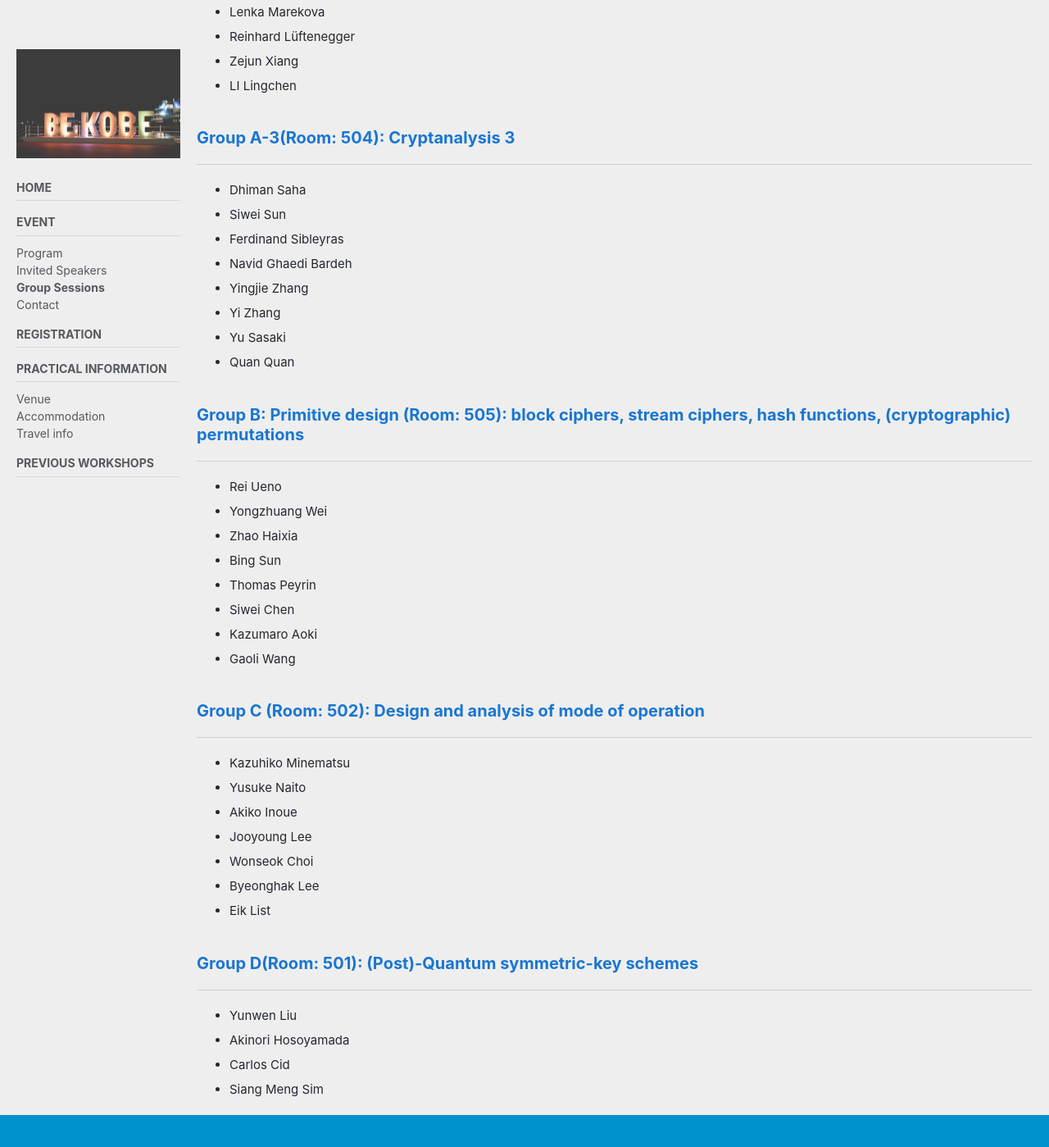
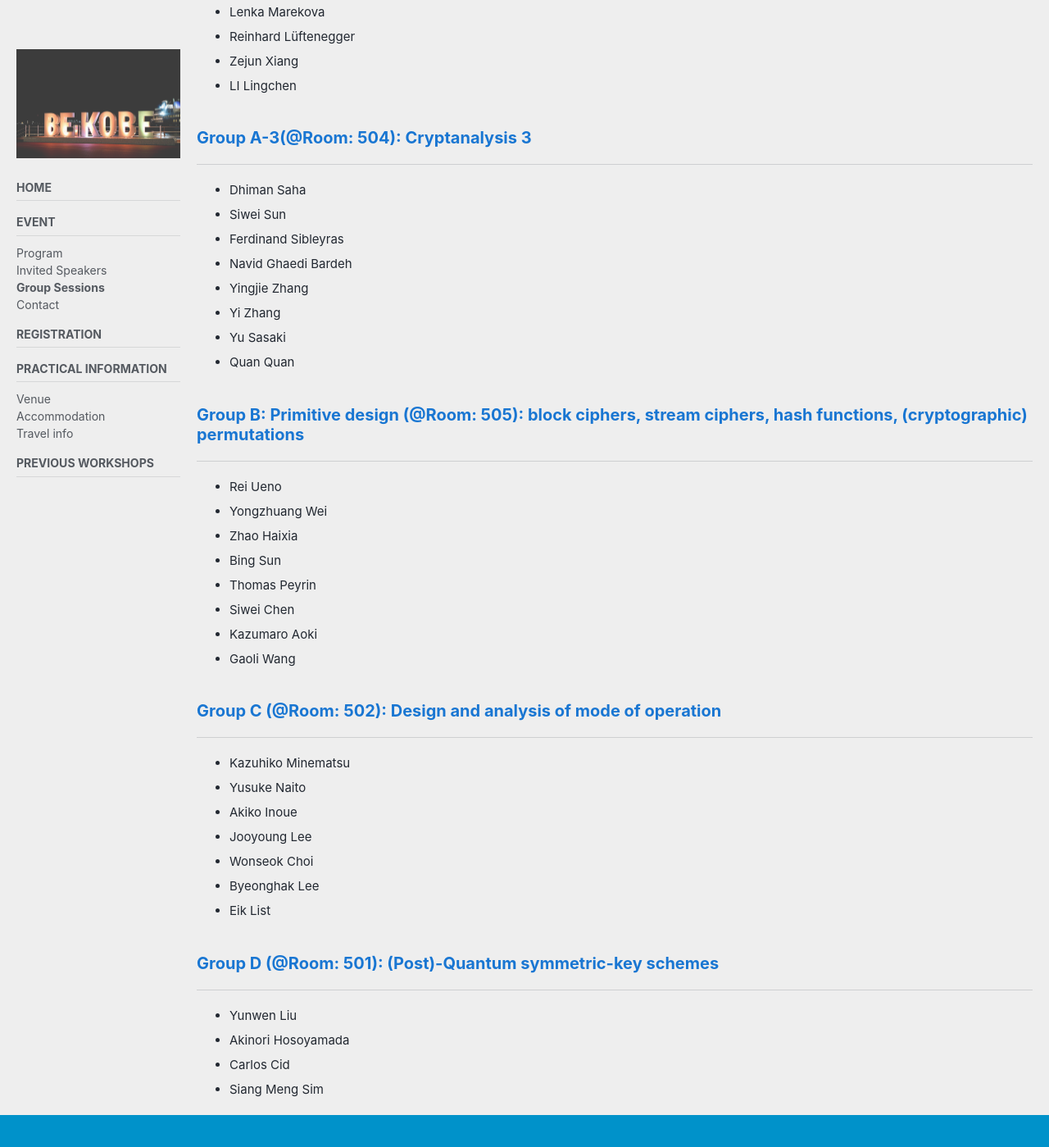
Before and after one commit to askworkshop/ask2019, a Jekyll site: the page built from groups.md, in a window 1280 px wide and 1400 px high, scrolled down 759 px. Shown: the whole window at 82% size. Built offline with Jekyll 4.4.1, drawn with Linux system fonts in a browser that asks for light colours; cached includes are drawn as plain includes; nearby versions of some CDN libraries; our own code applies the rules of GitHub Pages for plain Markdown files; some of the changed text lies outside the part shown.

Commit message:
minor change

```diff
--- a/groups.md
+++ b/groups.md
@@ -11,7 +11,7 @@ sidebar:
 # Group Sessions
 Groups and members of each group are as follows.
 
-### Group A-1(Room 513): Cryptanalysis 1
+### Group A-1 (@Room 513): Cryptanalysis 1
 ---
 - Orr Dunkelman
 - Subhadeep Banik
@@ -23,7 +23,7 @@ Groups and members of each group are as follows.
 - Jing Yang
 - Christian Rechberger
 
-### Group A-2(Room 503): Cryptanalysis 2
+### Group A-2 (@Room 503): Cryptanalysis 2
 ---
 - Patrick Derbez
 - Willi Meier
@@ -34,7 +34,7 @@ Groups and members of each group are as follows.
 - Zejun Xiang
 - LI  Lingchen
 
-### Group A-3(Room: 504): Cryptanalysis 3
+### Group A-3(@Room: 504): Cryptanalysis 3
 ---
 - Dhiman Saha
 - Siwei Sun
@@ -45,7 +45,7 @@ Groups and members of each group are as follows.
 - Yu Sasaki
 - Quan Quan
 
-### Group B: Primitive design (Room: 505): block ciphers, stream ciphers, hash functions, (cryptographic) permutations
+### Group B: Primitive design (@Room: 505): block ciphers, stream ciphers, hash functions, (cryptographic) permutations
 ---
 - Rei Ueno
 - Yongzhuang Wei
@@ -56,7 +56,7 @@ Groups and members of each group are as follows.
 - Kazumaro Aoki
 - Gaoli Wang
 
-### Group C (Room: 502): Design and analysis of mode of operation
+### Group C (@Room: 502): Design and analysis of mode of operation
 ---
 - Kazuhiko Minematsu
 - Yusuke Naito
@@ -66,7 +66,7 @@ Groups and members of each group are as follows.
 - Byeonghak Lee
 - Eik List
 
-### Group D(Room: 501): (Post)-Quantum symmetric-key schemes
+### Group D (@Room: 501): (Post)-Quantum symmetric-key schemes
 ---
 - Yunwen Liu
 - Akinori Hosoyamada
```
